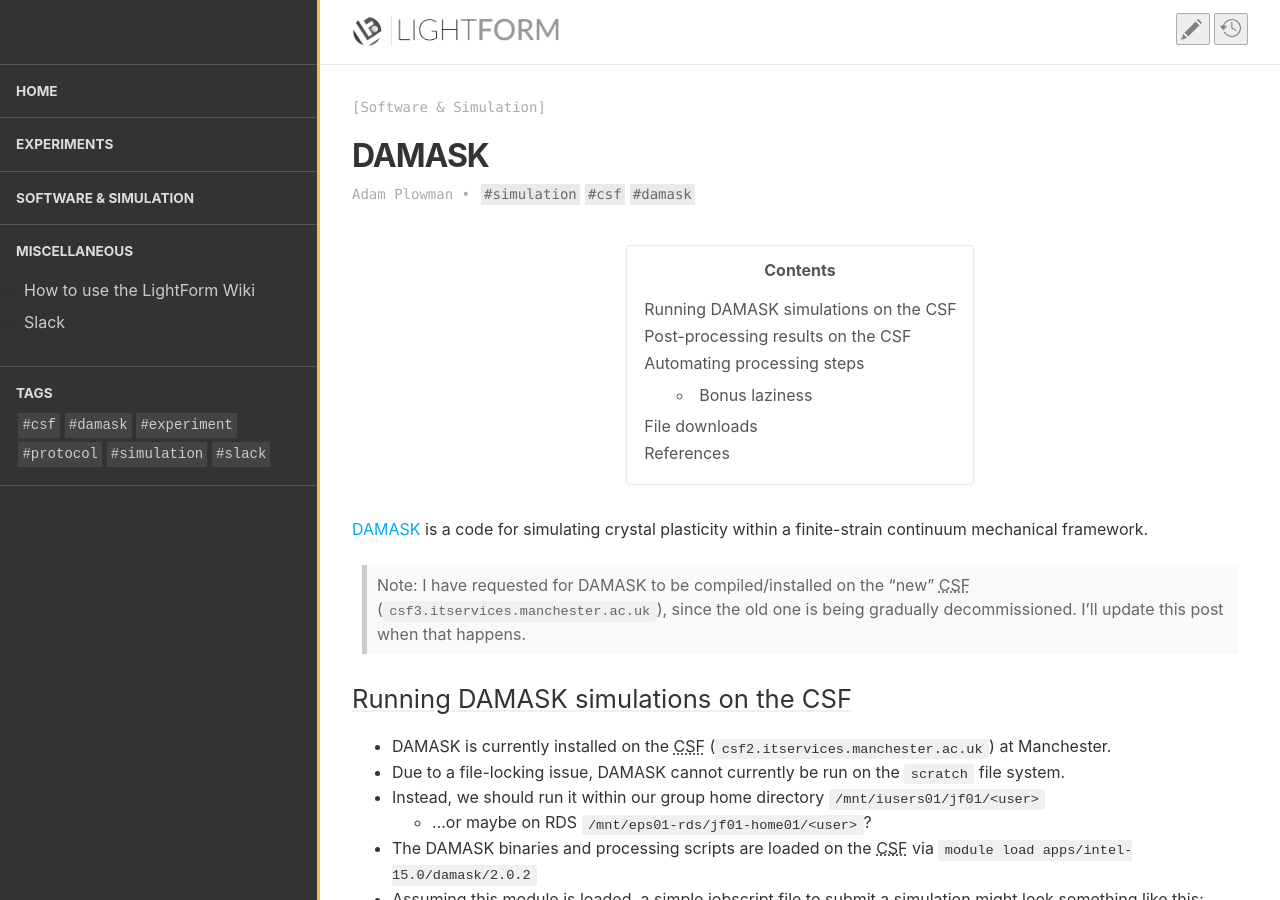
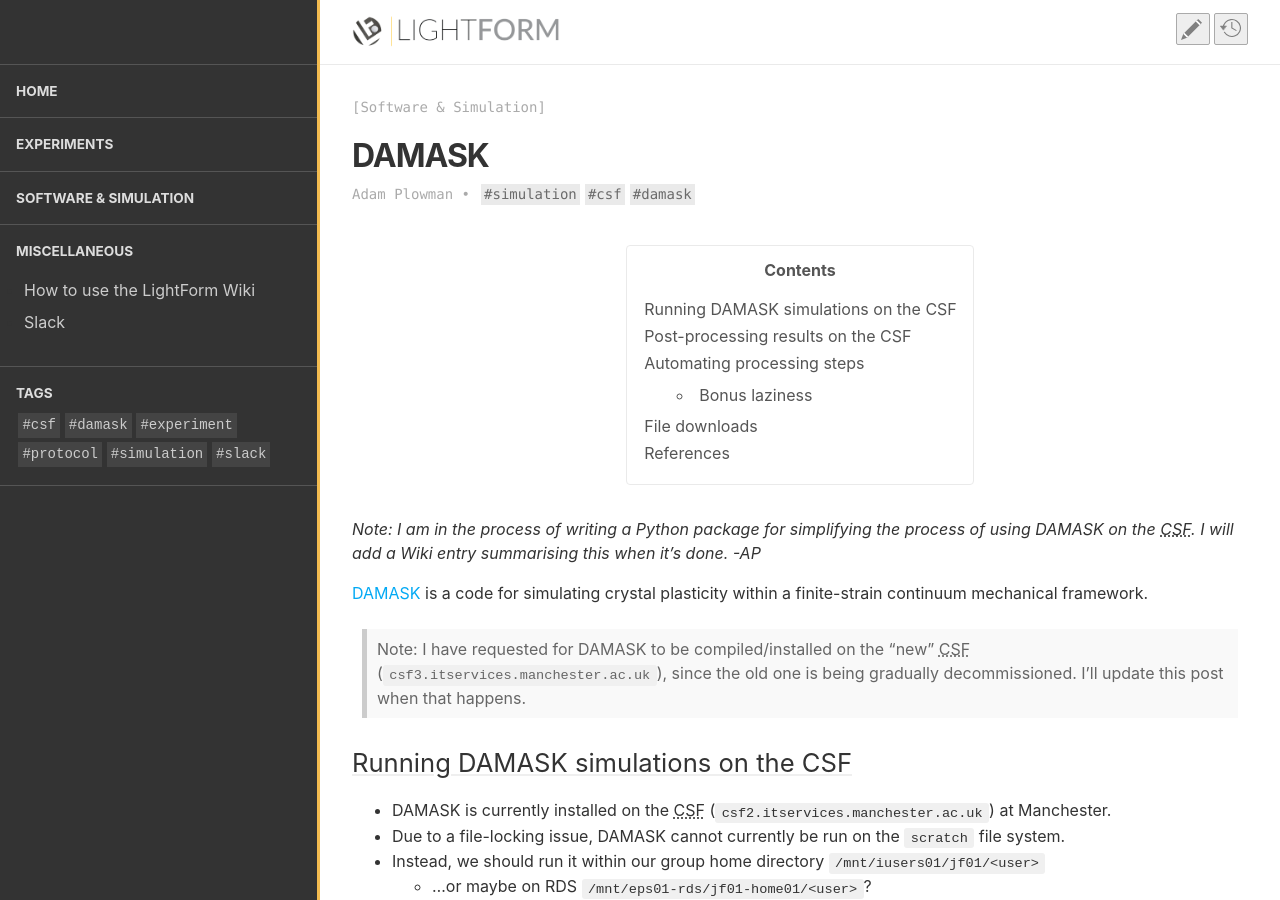
Before and after one commit to test-aplowman/test-aplowman.github.io, a Jekyll site: the page built from collections/_software_and_simulation/damask.md, in a window 1280 px wide and 900 px high. Built offline with Jekyll 4.4.1, drawn with Linux system fonts in a browser that asks for light colours.

Commit message:
Update DAMASK

```diff
--- a/collections/_software_and_simulation/damask.md
+++ b/collections/_software_and_simulation/damask.md
@@ -8,6 +8,8 @@
 toc: true
 published: true
 ---
+
+*Note: I am in the process of writing a Python package for simplifying the process of using DAMASK on the CSF. I will add a Wiki entry summarising this when it's done. -AP*
 
 [DAMASK](https://damask.mpie.de/) is a code for simulating crystal plasticity within a finite-strain continuum mechanical framework.
 
```
